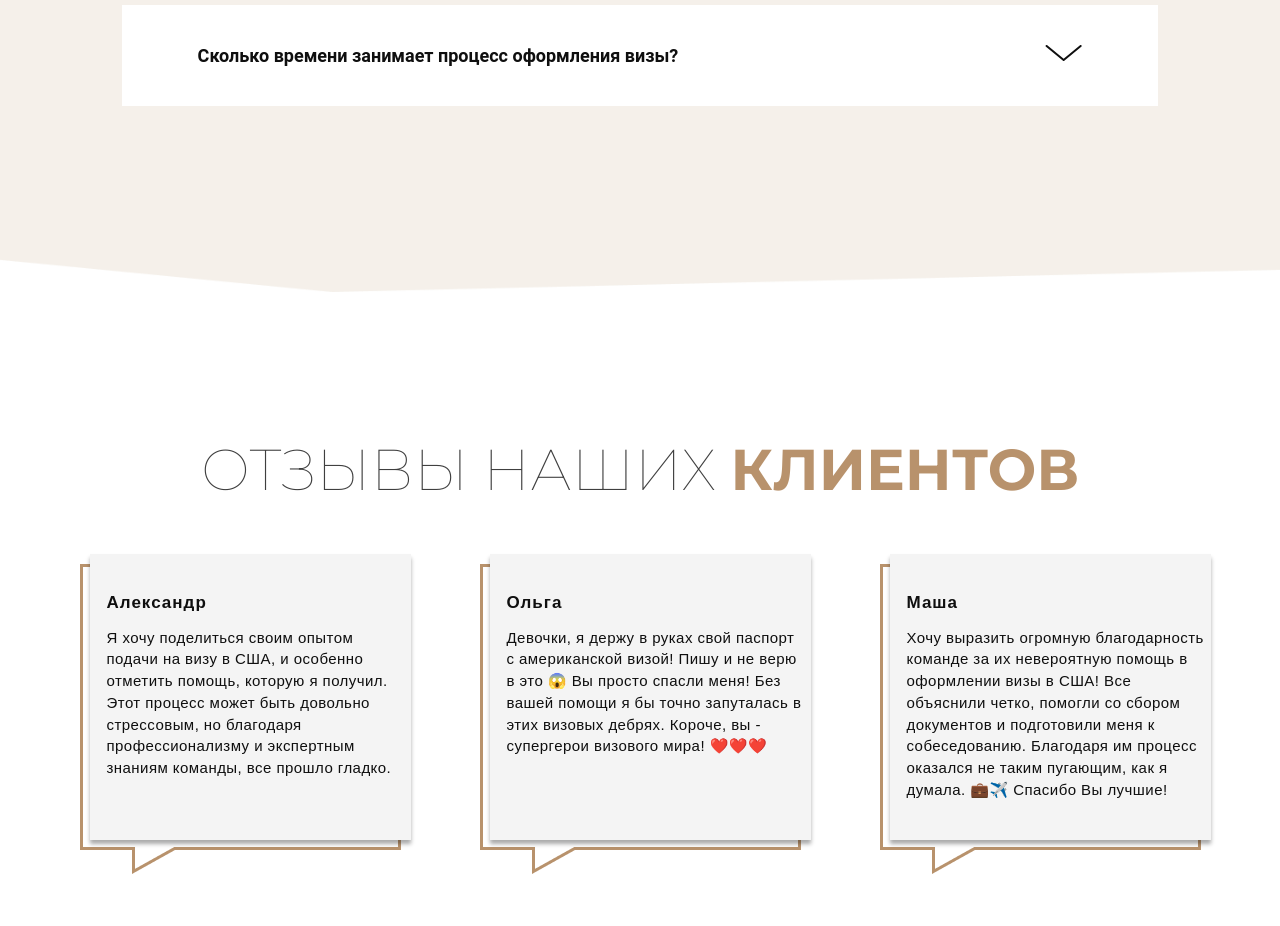
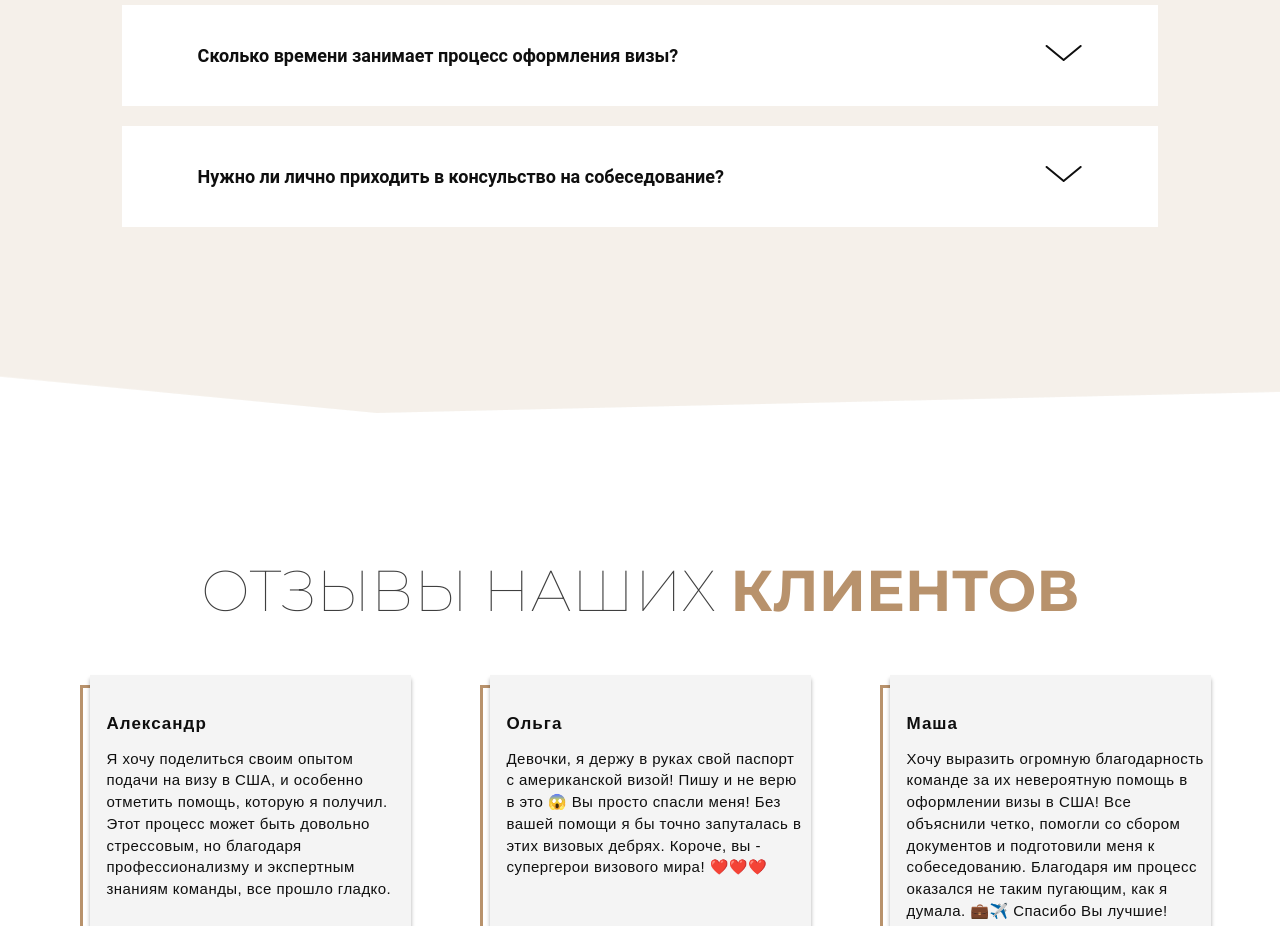
Before and after one commit to OlyaSDM/visatraveleasy, a React (Vite) app: page / in a window 1280 px wide. Shown: the part 6720-7646 px from the top of the page. Built offline with nearby package versions, Linux system fonts and the light colour scheme.

Commit message:
add last question

```diff
--- a/src/components/faq/Faq.jsx
+++ b/src/components/faq/Faq.jsx
@@ -7,6 +7,7 @@ const faqData = [
     { question: "Какие документы мне нужны?", answer: "Список документов зависит от типа визы. Мы предоставим вам полный список на консультации."},
     { question: "Что делать, если мне отказали в визе?", answer: "Отказ в визе — это не конец пути! Важно проанализировать причину отказа, устранить возможные ошибки или предоставить дополнительные доказательства ваших связей с родиной. После этого вы можете повторно подать заявление, подготовив более сильный кейс. Если вам нужна помощь в этом процессе, я готова поддержать вас на каждом этапе."},
     { question: "Сколько времени занимает процесс оформления визы?", answer: "Время оформления визы зависит от её типа и сезона. В среднем, процесс занимает от 2 до 6 недель, включая заполнение анкеты, запись на собеседование и ожидание решения. Однако сроки могут варьироваться, поэтому важно начать подготовку заранее. Я помогу вам организовать всё так, чтобы избежать задержек."},
+    { question: "Нужно ли лично приходить в консульство на собеседование?", answer: "Да, собеседование является обязательной частью процесса получения большинства типов виз. Однако есть исключения: дети до 14 лет и взрослые старше 79 лет, а также некоторые заявители на продление визы могут быть освобождены от собеседования."},
 ];
 
 const Faq = () => {
```
